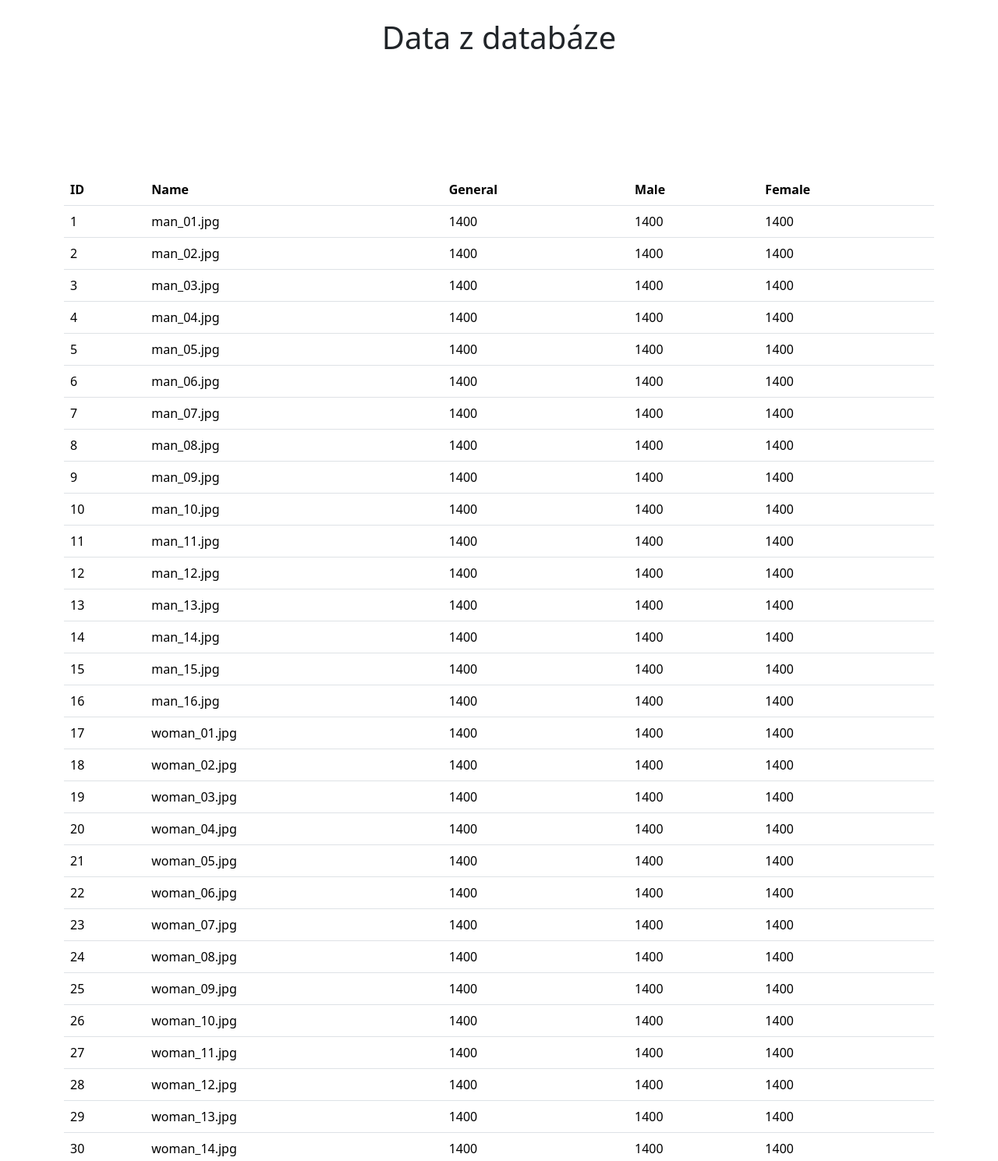
After one commit to Andrej-Dunda/facemesh, a Flask app: page /data-table in a window 1280 px wide. The commit adds this page. Shown: the whole page at 78% size. Run offline with Flask 3, Linux system fonts and the light colour scheme; data comes from the database, SQL or seed files in the repository; both versions use the stored data as it was after the commit.

Commit message:
fixed login to index logic for flask

```diff
--- a/app.py
+++ b/app.py
@@ -1,8 +1,50 @@
-from flask import Flask, render_template
+from flask import Flask, render_template, redirect, request, url_for
+from werkzeug.exceptions import abort
+import sqlite3
+
+def get_db_connection():
+    conn = sqlite3.connect('database.db')
+    conn.row_factory = sqlite3.Row
+    return conn
+
+def get_foto(foto_id):
+    conn = get_db_connection()
+    foto = conn.execute('SELECT * FROM fotos WHERE id = ?',
+                        (foto_id,)).fetchone()
+    conn.close()
+    if foto is None:
+        abort(404)
+    return foto
 
 app = Flask(__name__)
 
+@app.route('/login')
+def login():
+    age = request.args.get('age')
+    gender = request.args.get('gender')
+    return render_template('login.html', age=age, gender=gender)
 
-@app.route('/')
-def login():
-    return render_template('login.html')
+@app.route('/index', methods=['POST'])
+def index():
+    conn = get_db_connection()
+    fotos = conn.execute('SELECT * FROM fotos').fetchall()
+    conn.close()
+
+    age = request.form.get('age')
+    gender = request.form.get('gender')
+    return render_template('index.html', fotos=fotos, gender=gender, age=age)
+
+@app.route('/data-table')
+def dataTable():
+    conn = get_db_connection()
+    fotos = conn.execute('SELECT * FROM fotos').fetchall()
+    conn.close()
+    return render_template('data-table.html', fotos=fotos)
+
+@app.errorhandler(405)
+def handle_method_not_allowed_error(error):
+    # Perform the redirect to a different URL
+    return redirect('/login')
+
+if __name__ == '__main__':
+    app.run(debug=True)
--- a/schema.sql
+++ b/schema.sql
@@ -1,6 +1,6 @@
 DROP TABLE IF EXISTS fotos;
 
-CREATE TABLE posts (
+CREATE TABLE fotos (
     foto_id INTEGER PRIMARY KEY AUTOINCREMENT,
     file_name TEXT,
     elo_general INTEGER DEFAULT 1400,
--- /dev/null
+++ b/templates/data-table.html
@@ -0,0 +1,63 @@
+<!DOCTYPE html>
+<html>
+
+<head lang="cz">
+  <meta charset="UTF-8">
+  <meta name="keywords" content="facemesh, economy">
+  <meta name="description" content="Face comparison website">
+  <meta name="author" content="Andrej Dunda">
+  <meta http-equiv="refresh" content="30">
+  <meta name="viewport" content="width=device-width, initial-scale=1.0">
+
+  <title>Facemesh</title>
+
+  <link rel="stylesheet" href="{{ url_for('static', filename= 'css/style.css') }}">
+  <script defer src="{{ url_for('static', filename= 'index.js') }}"></script>
+  <link href="https://cdn.jsdelivr.net/npm/bootstrap@5.3.0-alpha3/dist/css/bootstrap.min.css" rel="stylesheet"
+    integrity="sha384-KK94CHFLLe+nY2dmCWGMq91rCGa5gtU4mk92HdvYe+M/SXH301p5ILy+dN9+nJOZ" crossorigin="anonymous">
+    <style>
+      .sticky-top {
+        position: sticky;
+        top: 0;
+        background-color: #f8f9fa;
+        z-index: 999;
+      }
+    </style>
+</head>
+
+<body>
+  <header class="py-4">
+    <h1 class="text-center">Data z databáze</h1>
+  </header>
+  <main class="container overflow-auto">
+      <table class="table">
+        <thead class="sticky-top">
+          <tr>
+            <th>ID</th>
+            <th>Name</th>
+            <th>General</th>
+            <th>Male</th>
+            <th>Female</th>
+          </tr>
+        </thead>
+        <tbody>
+          {% for foto in fotos %}
+          <tr>
+            <td>{{ foto['foto_id'] }}</td>
+            <td>{{ foto['file_name'] }}</td>
+            <td>{{ foto['elo_general'] }}</td>
+            <td>{{ foto['elo_male'] }}</td>
+            <td>{{ foto['elo_female'] }}</td>
+          </tr>
+          {% endfor %}
+        </tbody>
+      </table>
+    </div>
+  </main>
+
+  <script src="https://cdn.jsdelivr.net/npm/bootstrap@5.3.0-alpha3/dist/js/bootstrap.bundle.min.js"
+    integrity="sha384-ENjdO4Dr2bkBIFxQpeoTz1HIcje39Wm4jDKdf19U8gI4ddQ3GYNS7NTKfAdVQSZe"
+    crossorigin="anonymous"></script>
+</body>
+
+</html>
```
Also changed, not shown: init_db.py (added, +25 -0 lines), static/js/index.js (deleted, +0 -41 lines), templates/index.html (+6 -7 lines), templates/login.html (+4 -4 lines), database.db (added).
